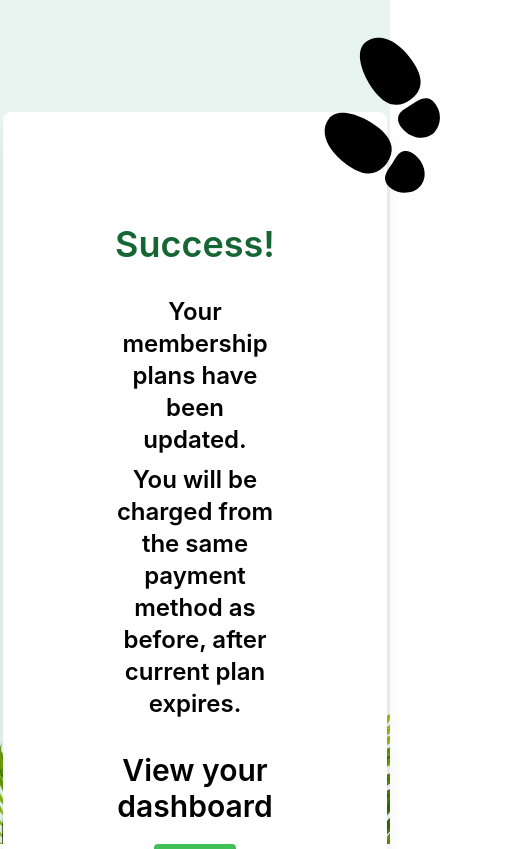
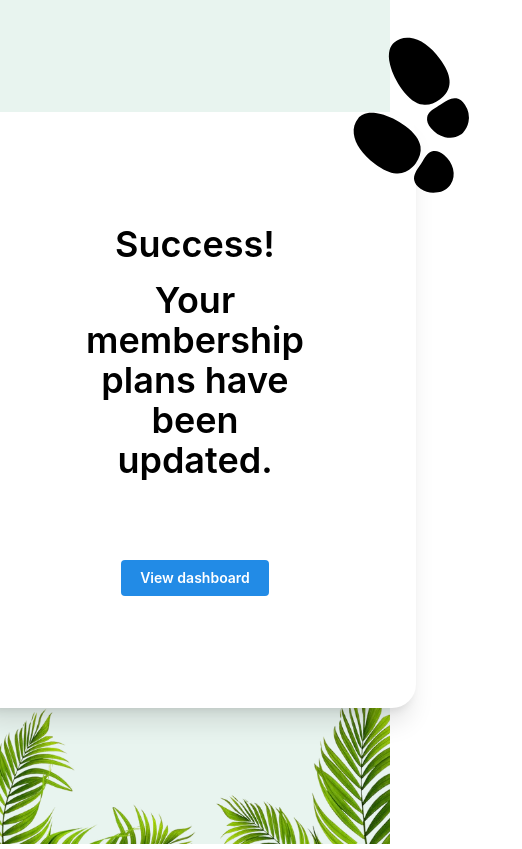
Before and after one commit to ArjunXvarma/team-project-team-26, a Next.js app in the folder frontend/: page /planChanged in a window 390 px wide. Shown: the top 849 px of the page, 522 px wide, since content can reach past the window. Built offline with nearby package versions, Linux system fonts and the light colour scheme.

Commit message:
Added dark mode and responsiveness to Plan Changes page.

```diff
--- a/frontend/src/app/planChanged/page.tsx
+++ b/frontend/src/app/planChanged/page.tsx
@@ -1,34 +1,52 @@
-"use client"
+"use client";
 import Link from "next/link";
-import Cookies from "js-cookie";
-import { useState } from 'react';
 import { Image } from "@mantine/core";
 import { Button } from "@mantine/core";
-import { IoMdHome } from "react-icons/io";
 import { IoFootsteps } from "react-icons/io5";
+import { useTheme } from "@/components/theme-provider";
 
 export default function Thankyou() {
-    const [username, setUsername] = useState(Cookies.get("username"));
-
+  const { theme } = useTheme();
   return (
-        <main className="w-screen h-screen bg-tertiary relative">
+    <main
+      className={`w-screen h-screen relative ${
+        theme == "dark" ? "bg-dk_background" : "bg-tertiary"
+      }`}
+    >
       <div className="flex justify-center p-28 ">
-                <div className="bg-white rounded-lg shadow-xl flex-col text-center p-28  relative z-10">
-                    <p className=" text-4xl font-semibold text-green-800">Success!</p>
-                    <p className=" text-2xl font-semibold mt-8">Your membership plans have been updated.</p>
-                    <p className=" text-2xl font-semibold mt-2">You will be charged from the same payment method as before, after current plan expires.</p>
-                    <p className=" text-3xl font-semibold mt-8">View your dashboard</p>
-                    <Link href={'/dashboard'}>
-                        <Button className="mt-5 bg-green-700" color="green" size="md"><IoMdHome size={36}/></Button>
+        <div
+          className={`rounded-3xl shadow-xl flex-col text-center p-28 relative z-10 ${
+            theme == "dark" ? "bg-[#1B2733] text-white" : "bg-white"
+          }`}
+        >
+          <p className=" text-4xl font-semibold">Success!</p>
+          <p className=" text-4xl font-semibold mt-4 mb-20">
+            Your membership plans have been updated.
+          </p>
+          <div className="mt-5">
+            <Link href={"/dashboard"}>
+              <Button
+                className="text-white gradient--dark-mode"
+                style={{
+                  background:
+                    "linear-gradient(180deg, #2f7149 0%, #044e40 89.81%, #043429 100%);",
+                }}
+              >
+                View dashboard
+              </Button>
             </Link>
-                    <IoFootsteps size={150} className="absolute top-2 right-0 transform translate-x-1/2 -translate-y-1/2 -rotate-45"/>
+          </div>
+          <IoFootsteps
+            size={150}
+            color={theme == "dark" ? "#5FE996" : "#000"}
+            className="absolute top-2 right-0 transform translate-x-1/2 -translate-y-1/2 -rotate-45"
+          />
         </div>
 
-                 <div className="absolute bottom-0 right-0 z-0">
-                    <Image src="/plant2.png" alt="Plant image" className="w-screen"/>
+        <div className="absolute bottom-0 left-0 right-0 z-0">
+          <Image src="/plant2.png" alt="Plant image" width={"100vw"} />
         </div>
       </div>
-
     </main>
   );
 }
```
Lines whose indentation alone changed are shown as unchanged.
